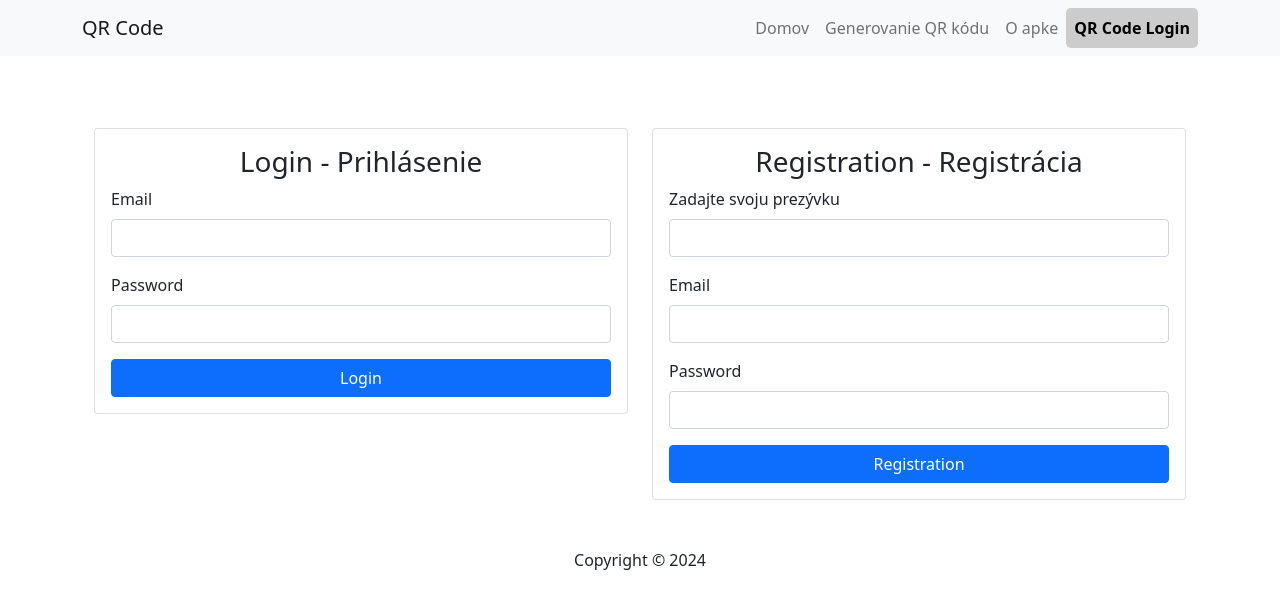
After one commit to Marek21SK/QRCode-app, a PHP site: page /login.php in a window 1280 px wide. The commit adds this page. Shown: the top 609 px of the page. Run offline with PHP 8.4, Linux system fonts and the light colour scheme.

Commit message:
Second commit

```diff
--- a/app/config/database.php
+++ b/app/config/database.php
@@ -0,0 +1,17 @@
+<?php
+$servername = "localhost";
+$username = "Admin";
+$password = "0022558899mM@";
+$dbname = "qrcodoe_dev";
+
+// Vytvorenie pripojenia
+$conn = new mysqli($servername, $username, $password, $dbname);
+
+// Skontrolovať pripojenie
+if ($conn->connect_error) {
+  die('Connection failed: ' . $conn->connect_error);
+}
+
+$conn->set_charset("utf8");
+
+//echo 'Connected successfully';
--- /dev/null
+++ b/app/config/login_process.php
@@ -0,0 +1,54 @@
+<?php
+
+include 'database.php';
+session_start();
+
+$conn = new mysqli($servername, $username, $password, $dbname);
+
+// Skontrolovať pripojenie
+if ($conn->connect_error) {
+    die('Connection failed: ' . $conn->connect_error);
+  }
+
+  $conn->set_charset("utf8");
+
+if ($_SERVER["REQUEST_METHOD"] == "POST"){
+
+    // Kontrola, či už je používateľ prihlásený
+    if (isset($_SESSION['user_id'])) {
+        $_SESSION['error'] = "Už ste prihlásený/á | Najprv sa odhláste pre nové prihlásenie.";
+        header("Location: /qrcode-app/app/login.php");
+        exit();
+    }
+
+    // Spracovanie prihlásenia používateľa
+    $email = $_POST['loginEmail'];
+    $password = $_POST['loginPassword'];
+
+    $sql = "SELECT id, email, password FROM users WHERE email = ?";
+    $stmt = $conn->prepare($sql);
+    $stmt->bind_param("s", $email);
+    $stmt->execute();
+    $result = $stmt->get_result();
+
+    if($result-> num_rows > 0){
+        $row = $result->fetch_assoc();
+        $passwordHash = $row['password'];
+
+        if (password_verify($password, $passwordHash)){
+            $_SESSION['user_id'] = $row['id'];
+            header("Location: /qrcode-app/app/index.php");
+            exit();
+        }else {
+            $_SESSION['error2'] = "Zadali ste nesprávne meno alebo heslo";
+            header("Location: /qrcode-app/app/login.php");
+        }
+    } else{
+        $_SESSION['error'] = "Zadali ste nesprávne meno alebo heslo";
+        header("Location: /qrcode-app/app/login.php");
+    }
+}
+
+$conn->close();
+
+?>
--- /dev/null
+++ b/app/config/register_process.php
@@ -0,0 +1,40 @@
+<?php
+
+include 'database.php';
+
+// Vytvorenie pripojenia
+$conn = new mysqli($servername, $username, $password, $dbname);
+
+// Skontrolovať pripojenie
+if ($conn->connect_error) {
+  die('Connection failed: ' . $conn->connect_error);
+}
+
+$conn->set_charset("utf8");
+
+if ($_SERVER["REQUEST_METHOD"] == "POST") {
+    // Spracovanie registrácie
+    $email = $_POST['registerEmail'];
+    $password = $_POST['registerPassword'];
+    $nickname = $_POST['registerNickname'];
+
+    // Heslo zahashovať
+    $hashPassword = password_hash($password, PASSWORD_DEFAULT);
+
+    // Vložiť nového používateľa do databázy
+    $sql = "INSERT INTO users (email, password, nickname) VALUES (?, ?, ?)";
+    $stmt = $conn->prepare($sql);
+    $stmt->bind_param("sss", $email, $hashPassword, $nickname);
+
+    if ($stmt->execute()) {
+        header("Location: /qrcode-app/app/login.php");
+    } else {
+        echo "Error: " . $stmt->error;
+    }
+
+    $stmt->close();
+}
+
+$conn->close();
+
+?>
--- a/app/inc/header.php
+++ b/app/inc/header.php
@@ -25,6 +25,9 @@
           <li class="nav-item">
             <a class="nav-link" href="/qrcode-app/app/about.php">O apke</a>
           </li>
+          <li class="nav-item" style="background-color: #cccccc; border-radius: 5px;">
+            <a class="nav-link" href="/qrcode-app/app/login.php" style="font-weight: bold; color: #000;">QR Code Login</a>
+          </li>
         </ul>
       </div>
   </div>
--- /dev/null
+++ b/app/login.php
@@ -0,0 +1,59 @@
+<?php include 'inc/header.php';?>
+<?php include 'config/login_process.php';?>
+<?php include 'config/register_process.php';?>
+<?php include 'config/database.php';?>
+
+    <div class="container mt-5">
+        <div class="row justify-content-center">
+            <div class="col-md-6">
+                <div class="card">
+                    <div class="card-body">
+                        <h3 class="card-title text-center">Login - Prihlásenie</h3>
+                        <form action="config/login_process.php" method="POST">
+                            <div class="mb-3">
+                                <label for="loginEmail" class="form-label">Email</label>
+                                <input type="email" class="form-control" id="loginEmail" name="loginEmail" required>
+                                <?php if (isset($_SESSION['error'])) {
+                                    echo '<div class="alert alert-danger" role="alert">' . $_SESSION['error'] . '</div>'; unset($_SESSION['error']);}?>
+                            </div>
+                            <div class="mb-3">
+                                <label for="loginPassword" class="form-label">Password</label>
+                                <input type="password" class="form-control" id="loginPassword" name="loginPassword" required>
+                                <?php if (isset($_SESSION['error2'])) {
+                                    echo '<div class="alert alert-danger" role="alert">' . $_SESSION['error2'] . '</div>'; unset($_SESSION['error2']);}?>
+                            </div>
+                            <div class="d-grid">
+                                <button type="submit" class="btn btn-primary">Login</button>
+                            </div>
+                        </form>
+                    </div>
+                </div>
+            </div>
+            <div class="col-md-6">
+                <div class="card">
+                    <div class="card-body">
+                        <h3 class="card-title text-center">Registration - Registrácia</h3>
+                        <form action="config/register_process.php" method="POST">
+                            <div class="mb-3">
+                                <label for="registerNickname" class="form-label">Zadajte svoju prezývku</label>
+                                <input type="text" class="form-control" id="registerNickname" name="registerNickname" required>
+                            </div>
+                            <div class="mb-3">
+                                <label for="registerEmail" class="form-label">Email</label>
+                                <input type="email" class="form-control" id="registerEmail" name="registerEmail" required>
+                            </div>
+                            <div class="mb-3">
+                                <label for="registerPassword" class="form-label">Password</label>
+                                <input type="password" class="form-control" id="registerPassword" name="registerPassword" required>
+                            </div>
+                            <div class="d-grid">
+                                <button type="submit" class="btn btn-primary">Registration</button>
+                            </div>
+                        </form>
+                    </div>
+                </div>
+            </div>
+        </div>
+    </div>
+
+<?php include 'inc/footer.php'; ?>
```
Also changed, not shown: app/index.php (+149 -0 lines), app/logout.php (added, +7 -0 lines).
